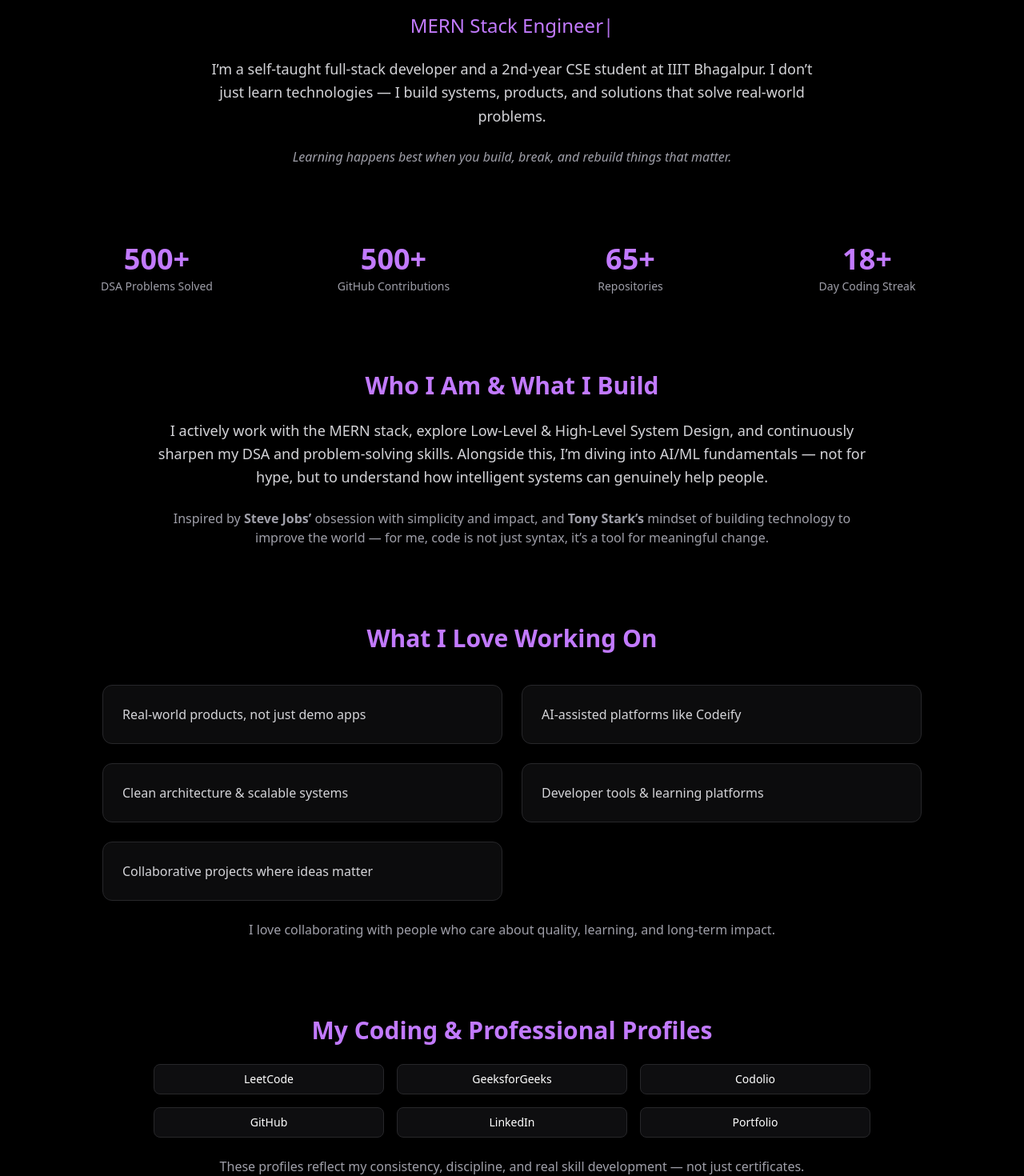
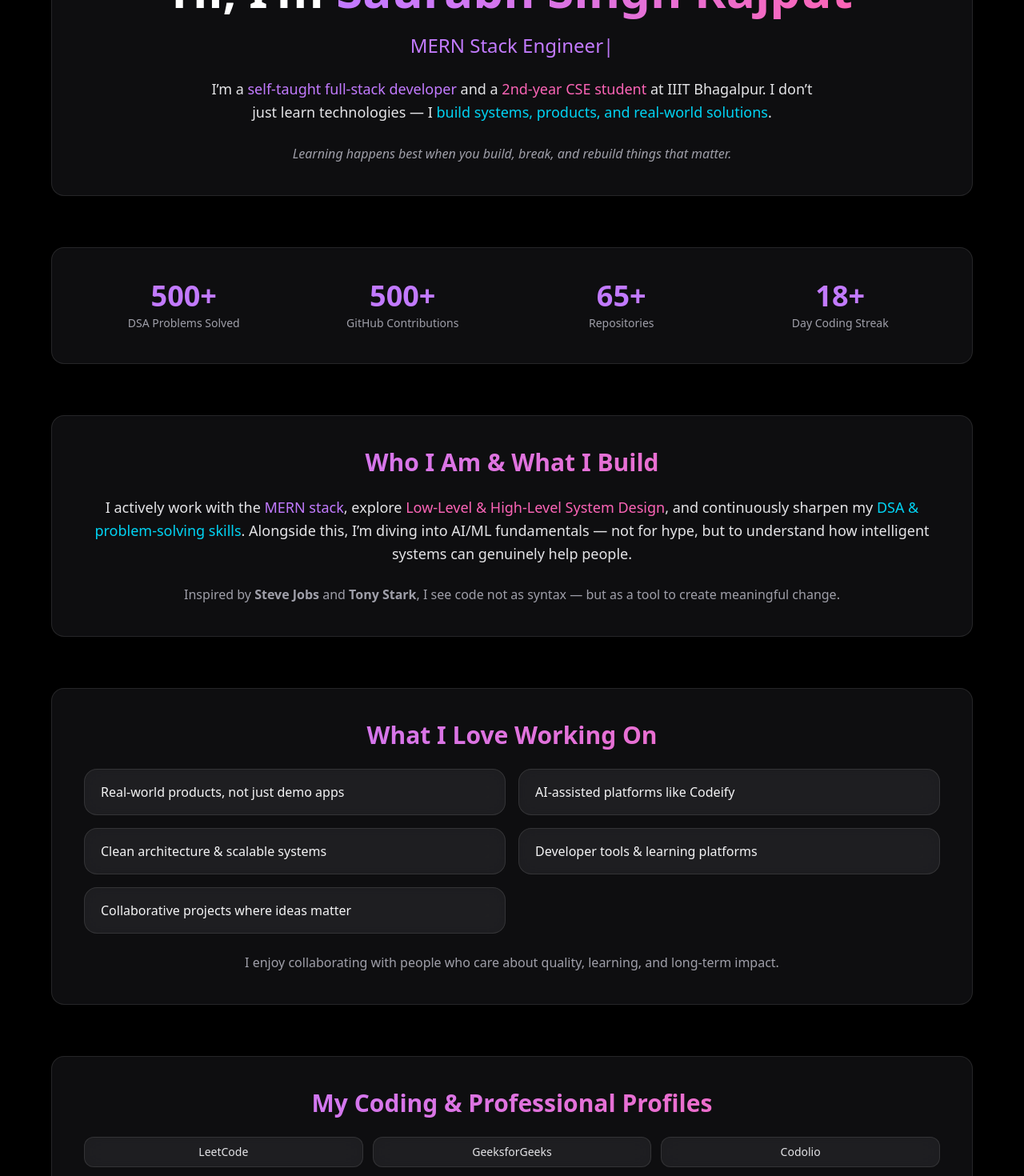
Before and after one commit to DevSars24/codeify, a Next.js app: page /about in a window 1280 px wide. Shown: the part 180-1650 px from the top of the page at 80% size. Built offline with nearby package versions, Linux system fonts and the light colour scheme.

Commit message:
Update page.tsx

```diff
--- a/app/about/page.tsx
+++ b/app/about/page.tsx
@@ -7,24 +7,25 @@ import Link from "next/link";
 
 export default function AboutDeveloperPage() {
   return (
-    <main className="min-h-screen bg-black text-white px-6 pt-28 pb-20">
-      <div className="max-w-6xl mx-auto space-y-24">
+    <main className="min-h-screen bg-black text-white px-4 sm:px-6 pt-24 pb-20">
+      <div className="max-w-6xl mx-auto space-y-10 lg:space-y-16">
 
-        {/* ================= HERO / INTRO ================= */}
-        <motion.section
-          initial={{ opacity: 0, y: 40 }}
+        {/* ================= HERO ================= */}
+        <GlassCard>
+          <motion.div
+            initial={{ opacity: 0, y: 24 }}
             animate={{ opacity: 1, y: 0 }}
-          transition={{ duration: 0.8 }}
+            transition={{ duration: 0.6 }}
             className="text-center space-y-6"
           >
-          <h1 className="text-5xl md:text-6xl font-bold">
+            <h1 className="text-4xl sm:text-5xl md:text-6xl font-bold text-white">
               Hi, I’m{" "}
               <span className="bg-gradient-to-r from-purple-400 to-pink-400 bg-clip-text text-transparent">
                 Saurabh Singh Rajput
               </span>
             </h1>
 
-          <div className="text-xl md:text-2xl h-8">
+            <div className="text-lg sm:text-xl md:text-2xl h-8 text-zinc-200">
               <TypingText
                 text={[
                   "Self-taught Full-Stack Developer",
@@ -35,72 +36,71 @@ export default function AboutDeveloperPage() {
               />
             </div>
 
-          <p className="max-w-3xl mx-auto text-zinc-300 text-lg leading-relaxed">
-            I’m a self-taught full-stack developer and a 2nd-year CSE student at
-            IIIT Bhagalpur. I don’t just learn technologies — I build systems,
-            products, and solutions that solve real-world problems.
+            <p className="max-w-3xl mx-auto text-zinc-200 text-base sm:text-lg leading-relaxed">
+              I’m a{" "}
+              <span className="text-purple-400 font-medium">
+                self-taught full-stack developer
+              </span>{" "}
+              and a{" "}
+              <span className="text-pink-400 font-medium">
+                2nd-year CSE student
+              </span>{" "}
+              at IIIT Bhagalpur. I don’t just learn technologies — I{" "}
+              <span className="text-cyan-400 font-medium">
+                build systems, products, and real-world solutions
+              </span>.
             </p>
 
-          <p className="text-zinc-400 italic">
+            <p className="text-zinc-400 italic text-sm sm:text-base">
               Learning happens best when you build, break, and rebuild things that matter.
             </p>
-        </motion.section>
+          </motion.div>
+        </GlassCard>
 
         {/* ================= STATS ================= */}
-        <motion.section
-          initial={{ opacity: 0, y: 40 }}
+        <GlassCard>
+          <motion.div
+            initial={{ opacity: 0, y: 24 }}
             whileInView={{ opacity: 1, y: 0 }}
             viewport={{ once: true }}
-          transition={{ duration: 0.7 }}
-          className="grid grid-cols-2 md:grid-cols-4 gap-8"
+            transition={{ duration: 0.5 }}
+            className="grid grid-cols-2 md:grid-cols-4 gap-6"
           >
             <Counter value={500} label="DSA Problems Solved" />
             <Counter value={500} label="GitHub Contributions" />
             <Counter value={65} label="Repositories" />
             <Counter value={18} label="Day Coding Streak" />
-        </motion.section>
+          </motion.div>
+        </GlassCard>
 
         {/* ================= VISION ================= */}
-        <motion.section
-          initial={{ opacity: 0, y: 40 }}
-          whileInView={{ opacity: 1, y: 0 }}
-          viewport={{ once: true }}
-          transition={{ duration: 0.7 }}
-          className="max-w-4xl mx-auto text-center space-y-6"
-        >
-          <h2 className="text-3xl font-semibold text-purple-400">
-            Who I Am & What I Build
-          </h2>
+        <GlassCard>
+          <SectionTitle>Who I Am & What I Build</SectionTitle>
 
-          <p className="text-zinc-300 text-lg leading-relaxed">
-            I actively work with the MERN stack, explore Low-Level & High-Level
-            System Design, and continuously sharpen my DSA and problem-solving
-            skills. Alongside this, I’m diving into AI/ML fundamentals — not for
-            hype, but to understand how intelligent systems can genuinely help
-            people.
+          <p className="text-zinc-200 text-base sm:text-lg leading-relaxed text-center">
+            I actively work with the{" "}
+            <span className="text-purple-400 font-medium">MERN stack</span>, explore{" "}
+            <span className="text-pink-400 font-medium">
+              Low-Level & High-Level System Design
+            </span>, and continuously sharpen my{" "}
+            <span className="text-cyan-400 font-medium">
+              DSA & problem-solving skills
+            </span>.
+            Alongside this, I’m diving into AI/ML fundamentals — not for hype,
+            but to understand how intelligent systems can genuinely help people.
           </p>
 
-          <p className="text-zinc-400">
-            Inspired by <b>Steve Jobs’</b> obsession with simplicity and impact,
-            and <b>Tony Stark’s</b> mindset of building technology to improve the
-            world — for me, code is not just syntax, it’s a tool for meaningful
-            change.
+          <p className="text-zinc-400 text-center">
+            Inspired by <b>Steve Jobs</b> and <b>Tony Stark</b>, I see code not as
+            syntax — but as a tool to create meaningful change.
           </p>
-        </motion.section>
+        </GlassCard>
 
         {/* ================= WHAT I BUILD ================= */}
-        <motion.section
-          initial={{ opacity: 0, y: 40 }}
-          whileInView={{ opacity: 1, y: 0 }}
-          viewport={{ once: true }}
-          transition={{ duration: 0.7 }}
-          className="max-w-5xl mx-auto"
-        >
-          <h2 className="text-3xl font-semibold text-center text-purple-400 mb-10">
-            What I Love Working On
-          </h2>
+        <GlassCard>
+          <SectionTitle>What I Love Working On</SectionTitle>
 
-          <div className="grid md:grid-cols-2 gap-6">
+          <div className="grid sm:grid-cols-2 gap-4">
             {[
               "Real-world products, not just demo apps",
               "AI-assisted platforms like Codeify",
@@ -110,32 +110,34 @@ export default function AboutDeveloperPage() {
             ].map((item, i) => (
               <div
                 key={i}
-                className="rounded-xl border border-zinc-800 bg-zinc-900/50 p-6 text-zinc-300"
+                className="
+                  rounded-2xl
+                  bg-zinc-800/60 backdrop-blur-md
+                  border border-white/10
+                  px-5 py-4
+                  text-zinc-100
+                  text-sm sm:text-base
+                  hover:border-purple-400/40
+                  hover:bg-zinc-800/80
+                  transition
+                "
               >
                 {item}
               </div>
             ))}
           </div>
 
-          <p className="mt-6 text-center text-zinc-400">
-            I love collaborating with people who care about quality, learning,
+          <p className="text-zinc-400 text-center text-sm sm:text-base">
+            I enjoy collaborating with people who care about quality, learning,
             and long-term impact.
           </p>
-        </motion.section>
+        </GlassCard>
 
         {/* ================= PROFILES ================= */}
-        <motion.section
-          initial={{ opacity: 0, y: 40 }}
-          whileInView={{ opacity: 1, y: 0 }}
-          viewport={{ once: true }}
-          transition={{ duration: 0.7 }}
-          className="max-w-4xl mx-auto text-center space-y-6"
-        >
-          <h2 className="text-3xl font-semibold text-purple-400">
-            My Coding & Professional Profiles
-          </h2>
+        <GlassCard>
+          <SectionTitle>My Coding & Professional Profiles</SectionTitle>
 
-          <div className="grid grid-cols-2 md:grid-cols-3 gap-4 text-sm">
+          <div className="grid grid-cols-2 sm:grid-cols-3 gap-3 text-sm">
             <ProfileLink label="LeetCode" href="https://leetcode.com/u/VXGxeHwq/" />
             <ProfileLink label="GeeksforGeeks" href="https://www.geeksforgeeks.org/user/saurabhsinvqv3/" />
             <ProfileLink label="Codolio" href="https://codolio.com/profile/sars" />
@@ -144,41 +146,75 @@ export default function AboutDeveloperPage() {
             <ProfileLink label="Portfolio" href="https://sars24.netlify.app" />
           </div>
 
-          <p className="text-zinc-400">
-            These profiles reflect my consistency, discipline, and real skill
-            development — not just certificates.
+          <p className="text-zinc-400 text-center text-sm">
+            These profiles represent consistency, discipline, and real skill-building.
           </p>
-        </motion.section>
+        </GlassCard>
 
-        {/* ================= FINAL LINE ================= */}
-        <motion.section
-          initial={{ opacity: 0 }}
-          whileInView={{ opacity: 1 }}
-          viewport={{ once: true }}
-          transition={{ duration: 0.7 }}
-          className="text-center"
-        >
-          <p className="text-xl italic text-zinc-300">
+        {/* ================= FINAL ================= */}
+        <GlassCard>
+          <p className="text-center text-lg sm:text-xl italic text-zinc-200">
             I’m not chasing titles.
             <br />
             <span className="text-purple-400 font-semibold">
               I’m building skills, systems, and products that stand the test of time.
             </span>
           </p>
-        </motion.section>
+        </GlassCard>
 
       </div>
     </main>
   );
 }
 
-/* ================= HELPER ================= */
+/* ================= REUSABLE COMPONENTS ================= */
+
+function GlassCard({ children }: { children: React.ReactNode }) {
+  return (
+    <div
+      className="
+        bg-zinc-900/60 backdrop-blur-xl
+        border border-white/10
+        shadow-xl shadow-black/50
+
+        /* MOBILE */
+        rounded-3xl p-6 space-y-6
+
+        /* DESKTOP */
+        lg:rounded-2xl lg:p-10
+
+        transition-all
+      "
+    >
+      {children}
+    </div>
+  );
+}
+
+function SectionTitle({ children }: { children: React.ReactNode }) {
+  return (
+    <h2 className="text-2xl sm:text-3xl font-semibold text-center bg-gradient-to-r from-purple-400 to-pink-400 bg-clip-text text-transparent">
+      {children}
+    </h2>
+  );
+}
+
 function ProfileLink({ label, href }: { label: string; href: string }) {
   return (
     <Link
       href={href}
       target="_blank"
-      className="rounded-lg border border-zinc-800 bg-zinc-900/60 px-4 py-2 hover:border-purple-500 hover:text-purple-400 transition"
+      className="
+        rounded-xl
+        border border-white/10
+        bg-zinc-800/60 backdrop-blur-md
+        px-3 py-2
+        text-center
+        text-zinc-200
+        hover:border-purple-400/40
+        hover:text-purple-400
+        transition
+      "
     >
       {label}
     </Link>
```
Lines whose indentation alone changed are shown as unchanged.
